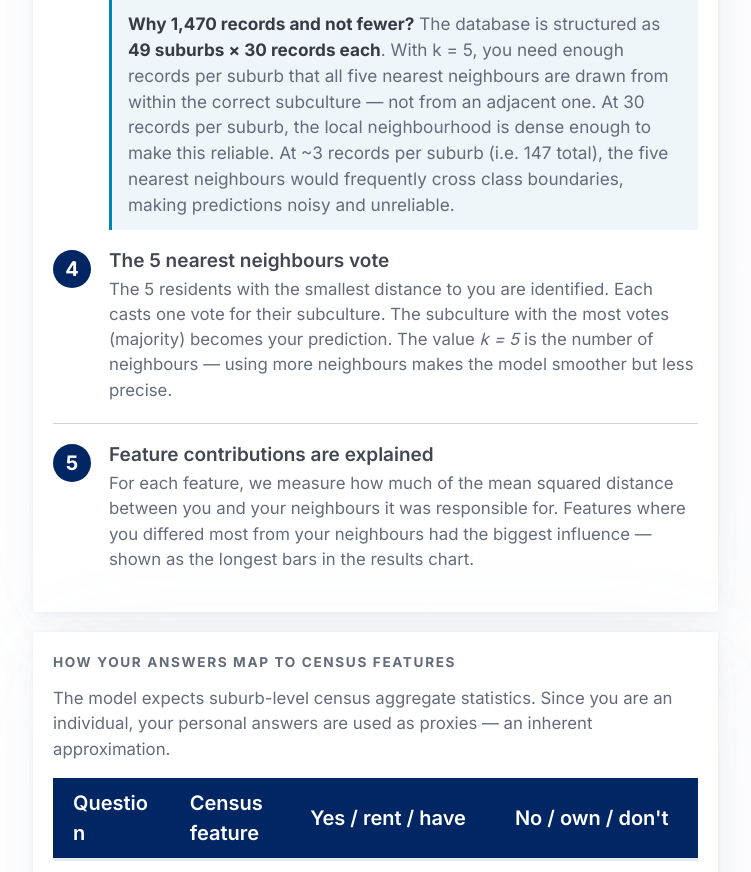
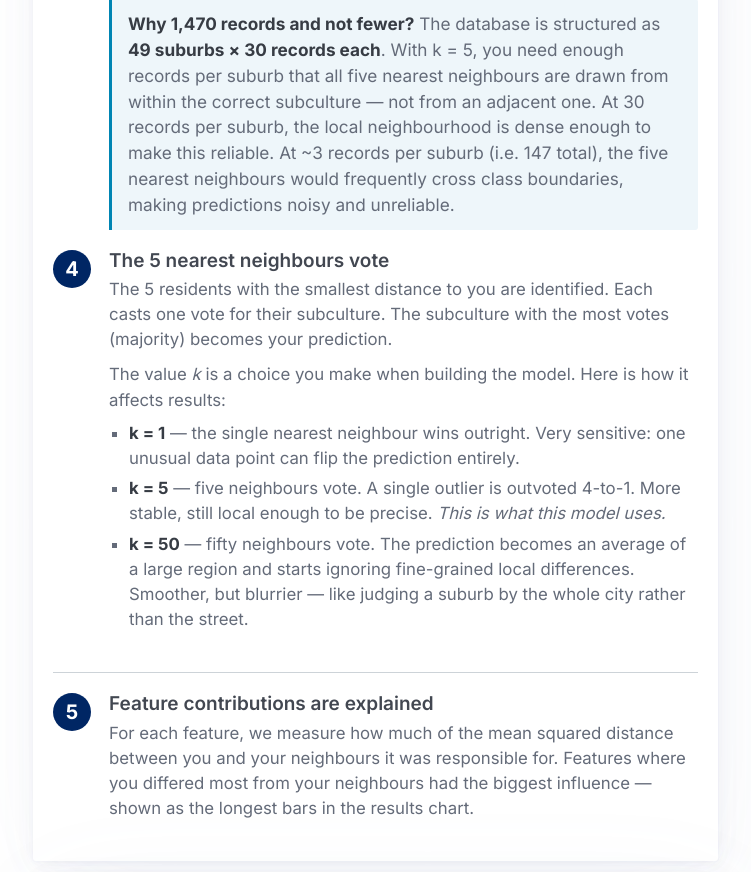
Before and after one commit to Richard-Johnson-Anglican-College/12SE_KNN_classifier, a Flask app: page /how-it-works in a window 1280 px wide. Shown: the part 3033-3905 px from the top of the page, without its empty margins (81-832 px from the left). Run offline with Flask 3, Linux system fonts and the light colour scheme; some libraries are stand-ins or nearby versions.

Commit message:
how-it-works: expand k explanation with k=1/5/50 tradeoff examples

```diff
--- a/templates/how-it-works.html
+++ b/templates/how-it-works.html
@@ -88,7 +88,13 @@
                             <div class="step-number">4</div>
                             <div>
                                 <h3>The 5 nearest neighbours vote</h3>
-                                <p>The 5 residents with the smallest distance to you are identified. Each casts one vote for their subculture. The subculture with the most votes (majority) becomes your prediction. The value <em>k = 5</em> is the number of neighbours — using more neighbours makes the model smoother but less precise.</p>
+                                <p>The 5 residents with the smallest distance to you are identified. Each casts one vote for their subculture. The subculture with the most votes (majority) becomes your prediction.</p>
+                                <p style="margin-top:10px;">The value <em>k</em> is a choice you make when building the model. Here is how it affects results:</p>
+                                <ul style="font-size:.84rem; color:var(--pico-muted-color); margin-top:8px; padding-left:20px;">
+                                    <li><strong style="color:var(--pico-color)">k = 1</strong> — the single nearest neighbour wins outright. Very sensitive: one unusual data point can flip the prediction entirely.</li>
+                                    <li><strong style="color:var(--pico-color)">k = 5</strong> — five neighbours vote. A single outlier is outvoted 4-to-1. More stable, still local enough to be precise. <em>This is what this model uses.</em></li>
+                                    <li><strong style="color:var(--pico-color)">k = 50</strong> — fifty neighbours vote. The prediction becomes an average of a large region and starts ignoring fine-grained local differences. Smoother, but blurrier — like judging a suburb by the whole city rather than the street.</li>
+                                </ul>
                             </div>
                         </div>
 
```
